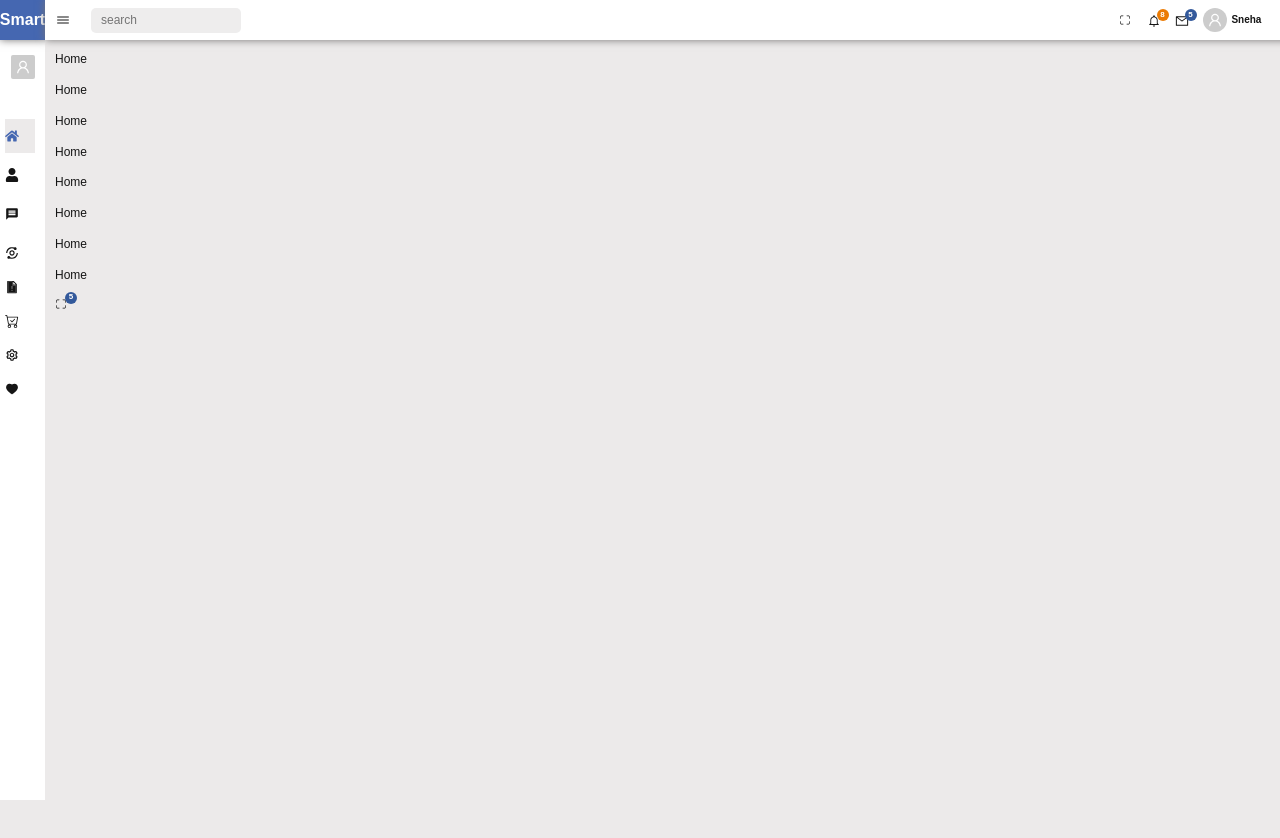
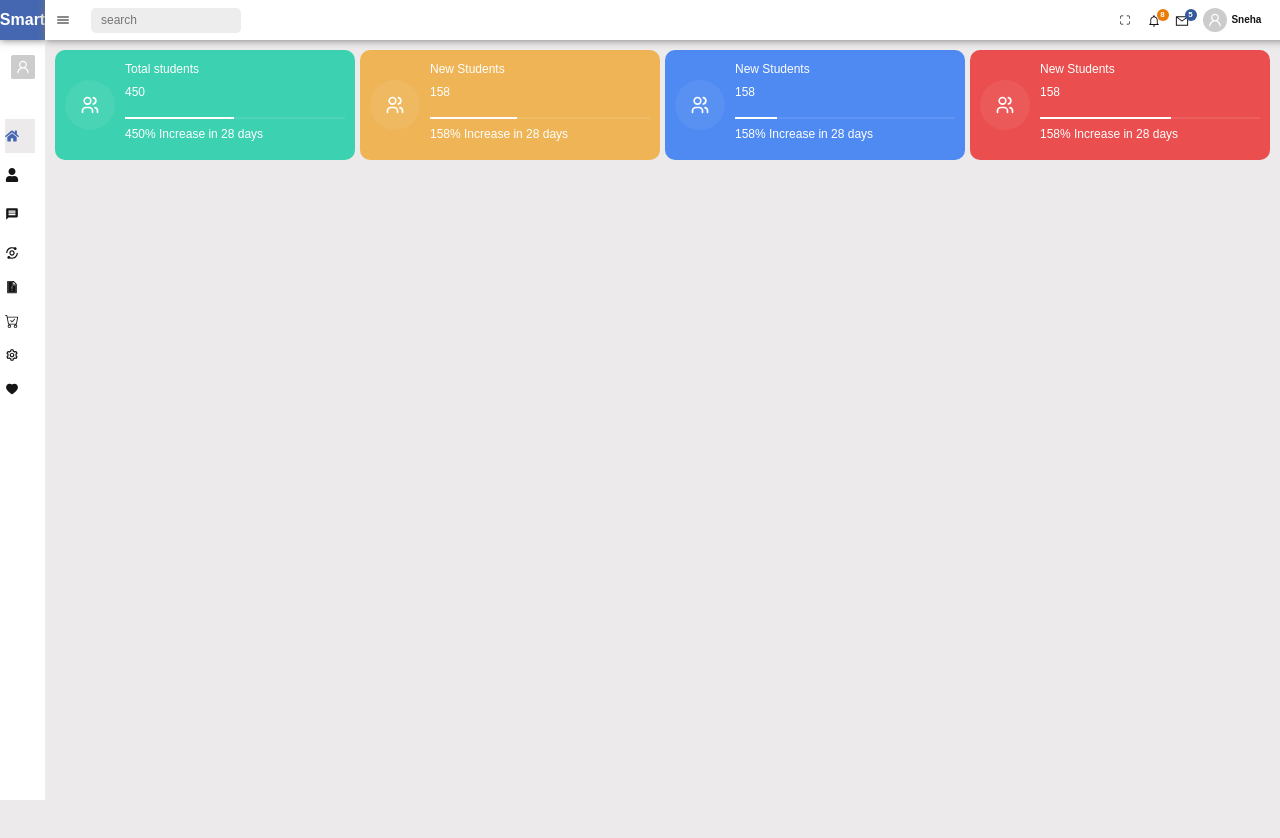
Before and after one commit to melodyLeonard/dashboard-design-task, a React (Create React App) app: page /home in a window 1280 px wide. Built offline with nearby package versions, Linux system fonts and the light colour scheme.

Commit message:
designed color cards

```diff
--- /dev/null
+++ b/src/components/Cards/colorCards/Colorcards.tsx
@@ -0,0 +1,33 @@
+import {FC} from 'react';
+import './colorCards.scss'
+
+type Colors = 'primary' | 'orange' | 'cyan' | 'red'
+interface IProps{
+    icon: any;
+    number: number,
+    className?: string;
+    color?: Colors | string;
+    percentage: number;
+    title: string;
+}
+
+const Colorcards:FC<IProps> = ({icon, number, className, color, percentage, title}) => {
+      const _className = `${className} ${color} color-card`;
+    return (
+    <div className={_className}>
+        <div className='left'>
+            <div className='icon-container'>
+                {icon}
+            </div>
+        </div>
+        <div className='right'>
+            <p>{title}</p>
+             <p>{number}</p>
+             <input className='slider' type="range" min="1" max="100" value={percentage} />
+              <p>{number}% Increase in 28 days</p>
+        </div>
+    </div>
+  );
+};
+
+export default Colorcards;
--- /dev/null
+++ b/src/components/Cards/colorCards/colorCards.scss
@@ -0,0 +1,79 @@
+.color-card {
+    height: 110px;
+    width: 300px;
+    border-radius: 10px;
+    padding: 10px;
+    display: flex;
+    flex-direction: row;
+
+    &.primary {
+        background: rgb(78, 138, 242);
+    }
+
+    &.orange {
+        background: rgb(238, 180, 86);
+    }
+
+    &.cyan {
+        background: rgb(60, 209, 176);
+    }
+
+    &.red {
+        background: rgb(235, 78, 78);
+    }
+
+    .left {
+        margin-right: 10px;
+        display: flex;
+        align-items: center;
+        justify-content: center;
+
+
+        .icon-container {
+            width: 50px;
+            height: 50px;
+            display: flex;
+            align-items: center;
+            justify-content: center;
+            border-radius: 50%;
+            background: rgba(249, 247, 247, 0.064);
+
+            .icon {
+                font-size: 20px;
+                color: white
+            }
+        }
+    }
+
+    .right {
+        flex: 1;
+
+        p {
+            margin-bottom: 4px !important;
+            color: white;
+        }
+
+        input[type='range'] {
+            overflow: hidden;
+            height: 2px;
+            width: 100%;
+            -webkit-appearance: none;
+            background-color: rgba(255, 255, 255, 0.089);
+        }
+
+        input[type='range']::-webkit-slider-runnable-track {
+            height: 10px;
+            -webkit-appearance: none;
+            color: #ffffff;
+            margin-top: -1px;
+        }
+
+        input[type='range']::-webkit-slider-thumb {
+            width: 0px;
+            -webkit-appearance: none;
+            cursor: ew-resize;
+            background: #434343;
+            box-shadow: -80px 0 0 80px #fff;
+        }
+    }
+}
--- /dev/null
+++ b/src/views/home/data.tsx
@@ -0,0 +1,36 @@
+import { TbUsers } from 'react-icons/tb';
+
+export const cardData= [
+    {
+        percentage: 50,
+        title: 'Total students',
+        number: 450,
+        color: 'cyan',
+        icon: <TbUsers className='icon' />
+
+    },
+     {
+        percentage: 40,
+        title: 'New Students',
+        number: 158,
+        color: 'orange',
+        icon: <TbUsers className='icon' />
+
+    },
+     {
+        percentage: 20,
+        title: 'New Students',
+        number: 158,
+        color: 'primary',
+        icon: <TbUsers className='icon' />
+
+    },
+     {
+        percentage: 60,
+        title: 'New Students',
+        number: 158,
+        color: 'red',
+        icon: <TbUsers className='icon' />
+
+    }
+]
--- /dev/null
+++ b/src/views/home/home.scss
@@ -0,0 +1,4 @@
+.cards-container {
+    display: flex;
+    justify-content: space-between;
+}
--- a/src/views/home/index.tsx
+++ b/src/views/home/index.tsx
@@ -1,19 +1,22 @@
+import Colorcards from '../../components/Cards/colorCards/Colorcards';
+import { cardData } from './data';
+import './home.scss'
 
-import { IoIosQrScanner } from 'react-icons/io';
-import IconStats from '../../components/icons/IconStats';
+
 const Home = () => {
-
   return <div>
-   <p> Home</p>
-   <p> Home</p>
-   <p> Home</p>
-   <p> Home</p>
-   <p> Home</p>
-   <p> Home</p>
-   <p> Home</p>
-   <p> Home</p>
-    <IconStats icon={ <IoIosQrScanner />} number={5}/>
-
+    <div className='cards-container'>
+    {
+        cardData.map(({
+            title,
+            icon,
+            number,
+            color="primary",
+            percentage
+        }) =>
+            <Colorcards title={title} icon={icon} number={number} color={color} className='' percentage={percentage} />)
+    }
+    </div>
     </div>;
 };
 
```
